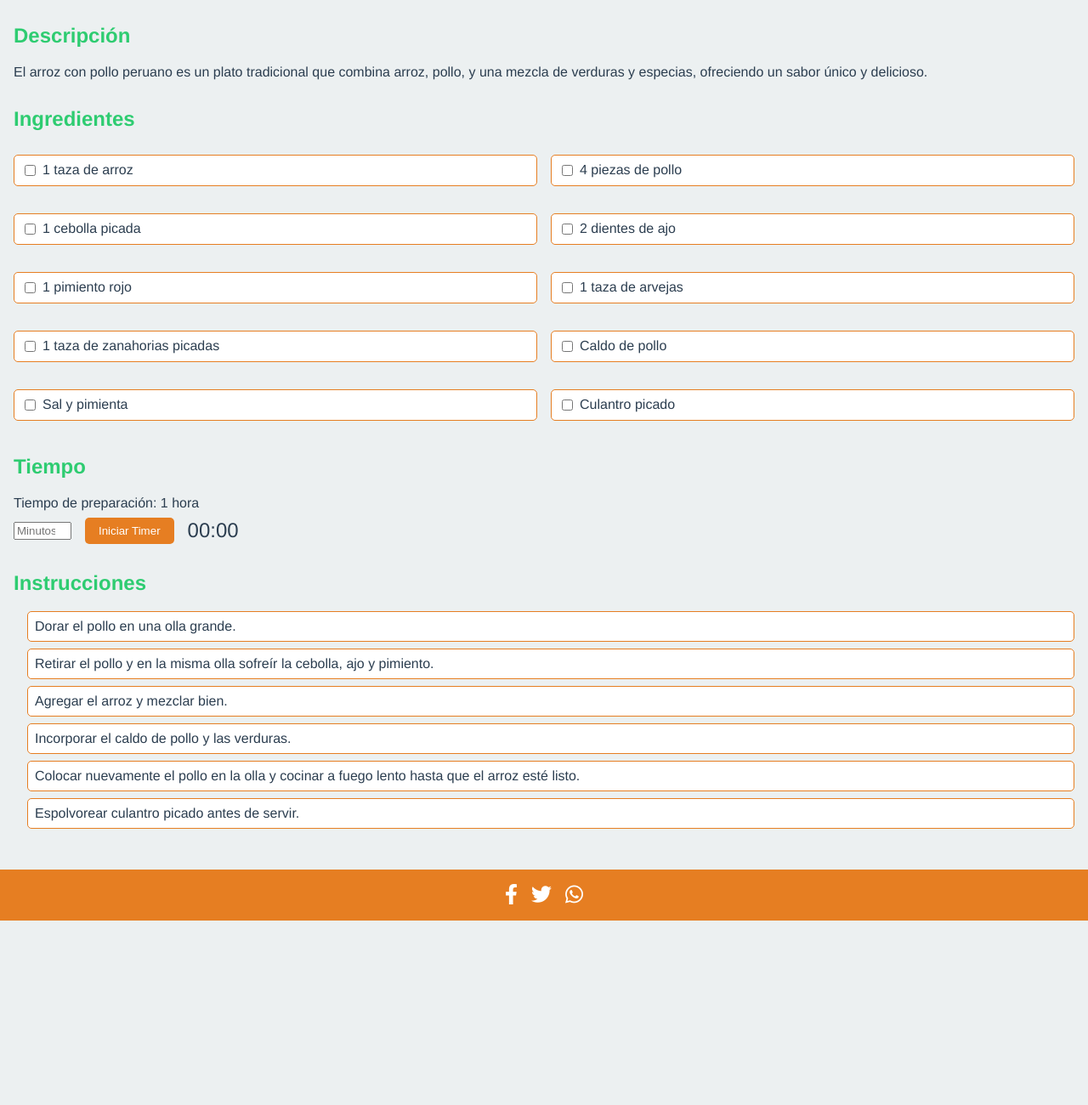
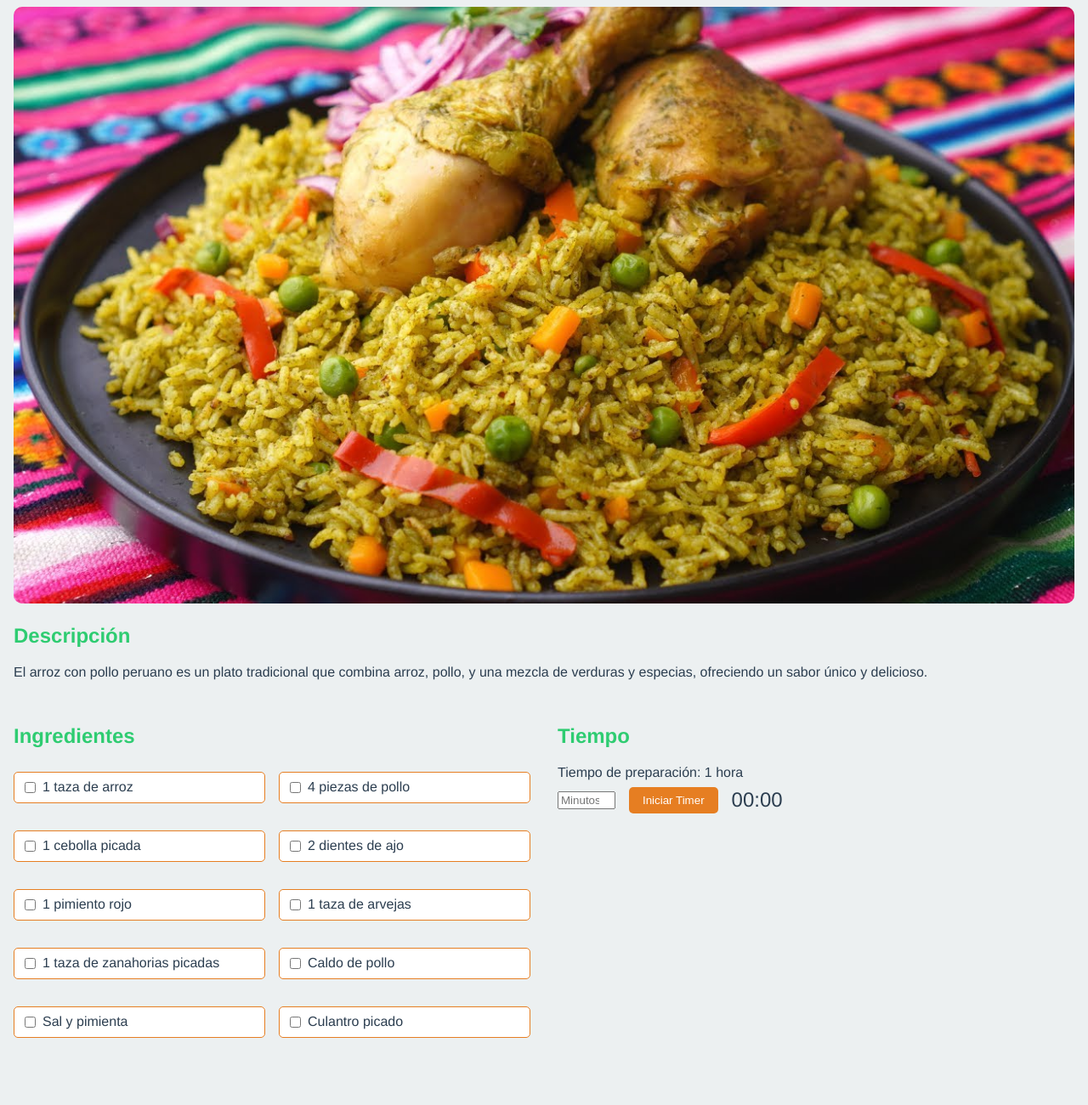
Before and after one commit to tedsalvador/JS_6th_Exercise_My_Favorite_Food_Web, a website: page index.html in a window 1280 px wide. Shown: the part 120-1420 px from the top of the page at 85% size. Before the commit the page ends 1203 px from the top, so only its background shows below. Drawn offline with Linux system fonts and the light colour scheme.

Commit message:
estructura completa

```diff
--- a/index.html
+++ b/index.html
@@ -7,7 +7,7 @@
     <!-- Añadir los estilos de Font Awesome para los iconos -->
     <link rel="stylesheet" href="https://cdnjs.cloudflare.com/ajax/libs/font-awesome/6.0.0-beta3/css/all.min.css">
 
-    <title>Document</title>
+    <title>My Favorite Food Web</title>
 </head>
 <body>
 
@@ -16,11 +16,17 @@
         </header>
 
         <main>
+           <div class="image-container">
+                <img src="./public/assets/images/platoArrozpollo1.jpg" alt="Arroz con Pollo Peruano">
+            </div>
+
             <section class="description">
                 <h2>Descripción</h2>
                 <p>El arroz con pollo peruano es un plato tradicional que combina arroz, pollo, y una mezcla de verduras y especias, ofreciendo un sabor único y delicioso.</p>
             </section>
-            <section class="ingredients">
+
+
+            <!-- <section class="ingredients">
                 <h2>Ingredientes</h2>
                 <ul>
                     <li><input type="checkbox" id="ingredient1"><label for="ingredient1"> 1 taza de arroz</label></li>
@@ -43,7 +49,35 @@
                     <button id="start-timer">Iniciar Timer</button>
                     <p id="timer-display">00:00</p>
                 </div>
-            </section>
+            </section> -->
+
+            <div class="recipe-container">
+                <section class="ingredients">
+                    <h2>Ingredientes</h2>
+                    <ul>
+                        <li><input type="checkbox" id="ingredient1"><label for="ingredient1"> 1 taza de arroz</label></li>
+                        <li><input type="checkbox" id="ingredient2"><label for="ingredient2"> 4 piezas de pollo</label></li>
+                        <li><input type="checkbox" id="ingredient3"><label for="ingredient3"> 1 cebolla picada</label></li>
+                        <li><input type="checkbox" id="ingredient4"><label for="ingredient4"> 2 dientes de ajo</label></li>
+                        <li><input type="checkbox" id="ingredient5"><label for="ingredient5"> 1 pimiento rojo</label></li>
+                        <li><input type="checkbox" id="ingredient6"><label for="ingredient6"> 1 taza de arvejas</label></li>
+                        <li><input type="checkbox" id="ingredient7"><label for="ingredient7"> 1 taza de zanahorias picadas</label></li>
+                        <li><input type="checkbox" id="ingredient8"><label for="ingredient8"> Caldo de pollo</label></li>
+                        <li><input type="checkbox" id="ingredient9"><label for="ingredient9"> Sal y pimienta</label></li>
+                        <li><input type="checkbox" id="ingredient10"><label for="ingredient10"> Culantro picado</label></li>
+                    </ul>
+                </section>
+                <section class="time">
+                    <h2>Tiempo</h2>
+                    <p>Tiempo de preparación: 1 hora</p>
+                    <div class="timer">
+                        <input type="number" id="minutes" min="0" placeholder="Minutos">
+                        <button id="start-timer">Iniciar Timer</button>
+                        <p id="timer-display">00:00</p>
+                    </div>
+                </section>
+            </div>
+
             <section class="instructions">
                 <h2>Instrucciones</h2>
                 <ol>
--- a/src/sass/styles.scss
+++ b/src/sass/styles.scss
@@ -14,11 +14,47 @@ header {
     background-color: $primary-color;
     color: white;
     text-align: center;
-    padding: 1rem;
+    padding: 1rem 0.5rem; // Añadir padding para controlar el alto
+    height: 80px;
 }
 
 main {
     padding: 1rem;
+}
+
+.intro-container {
+    display: flex;
+    flex-wrap: wrap;
+    gap: 1rem;
+    align-items: center;
+    margin-bottom: 2rem;
+}
+
+.image-container {
+    flex: 1 1 300px;
+    text-align: center;
+
+    img {
+        max-width: 100%;
+        //height: auto;
+        border-radius: 10px;
+    }
+}
+
+.description {
+    flex: 2 1 300px;
+}
+
+.recipe-container {
+    display: flex;
+    flex-wrap: wrap;
+    gap: 2rem;
+    align-items: flex-start;
+    margin-bottom: 2rem;
+}
+
+.ingredients, .time {
+    flex: 1 1 300px;
 }
 
 h1, h2 {
```
Also changed, not shown: public/assets/css/styles.css, public/assets/images/platoArrozpollo.jpg (added), public/assets/images/platoArrozpollo1.jpg (added), 1 other file.
